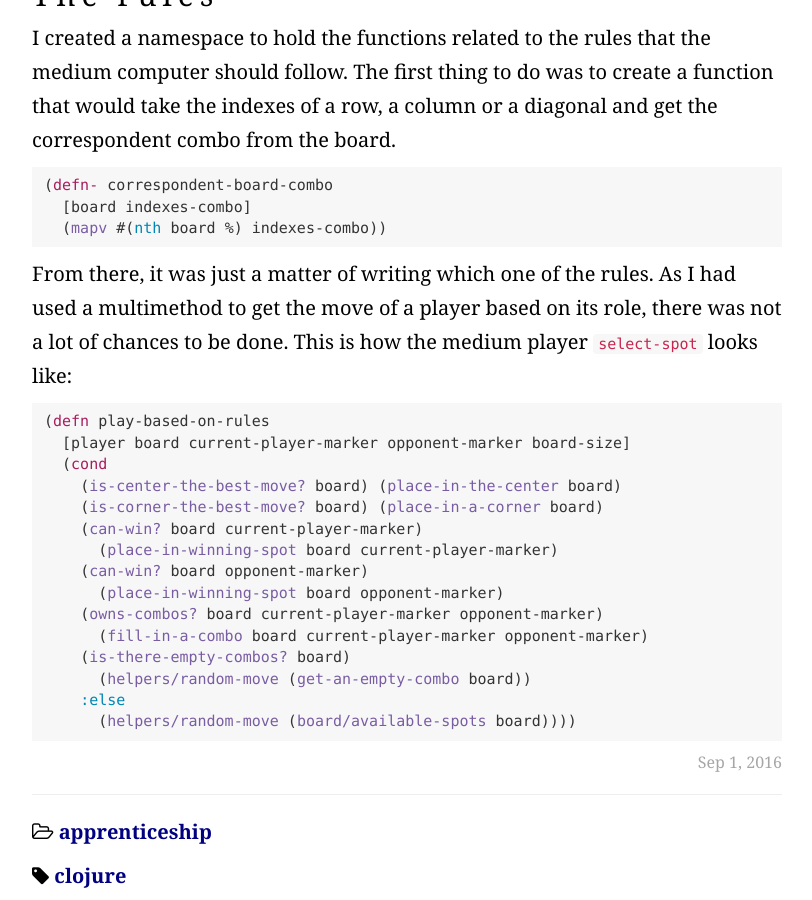
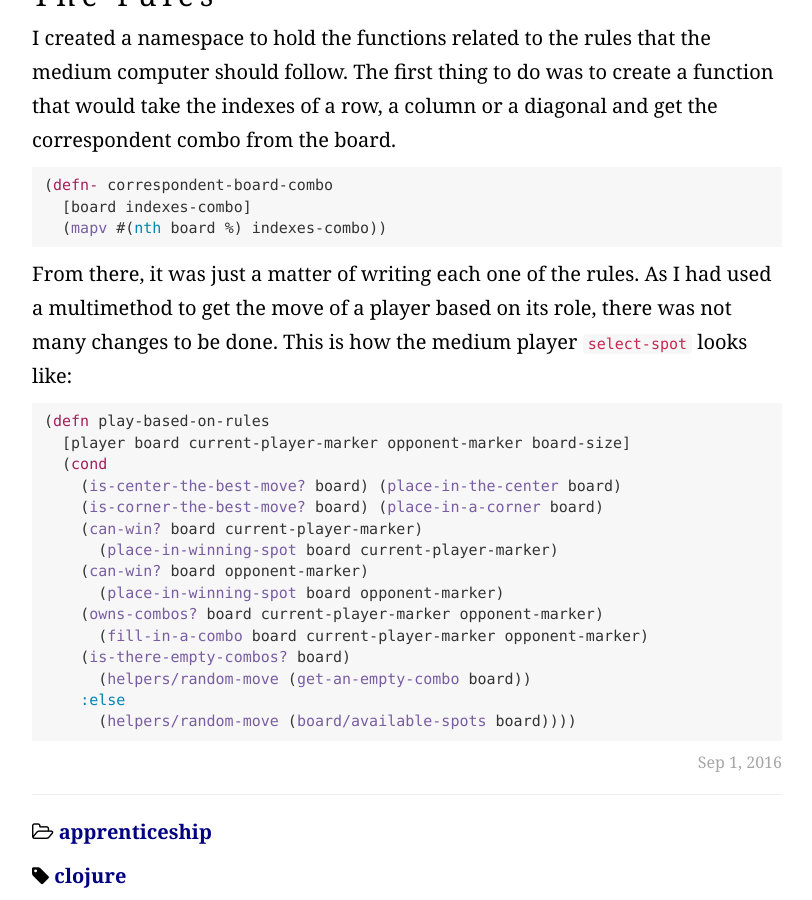
Before and after one commit to pwdd/pwdd.github.io, a Jekyll site: the page built from _posts/2016-09-01-medium-difficulty-level-on-TTT.md, in a window 1280 px wide and 900 px high, scrolled down 668 px. Shown: the whole window, without its empty margins (233-1045 px from the left). Built offline with Jekyll 4.4.1, drawn with Linux system fonts in a browser that asks for light colours; nearby versions of some CDN libraries; some web fonts are replaced.

Commit message:
medium player typos

````diff
--- a/_posts/2016-09-01-medium-difficulty-level-on-TTT.md
+++ b/_posts/2016-09-01-medium-difficulty-level-on-TTT.md
@@ -20,7 +20,7 @@ I created a namespace to hold the functions related to the rules that the medium
   (mapv #(nth board %) indexes-combo))
 ```
 
-From there, it was just a matter of writing which one of the rules. As I had used a multimethod to get the move of a player based on its role, there was not a lot of chances to be done. This is how the medium player `select-spot` looks like:
+From there, it was just a matter of writing each one of the rules. As I had used a multimethod to get the move of a player based on its role, there was not many changes to be done. This is how the medium player `select-spot` looks like:
 
 ```clojure
 (defn play-based-on-rules
````
